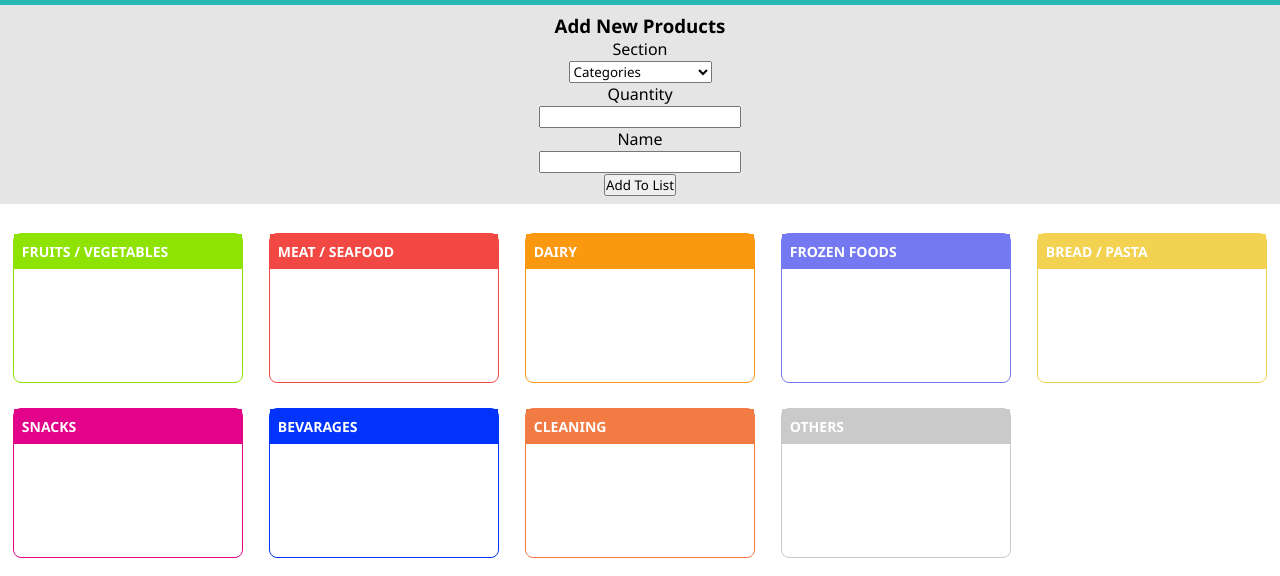
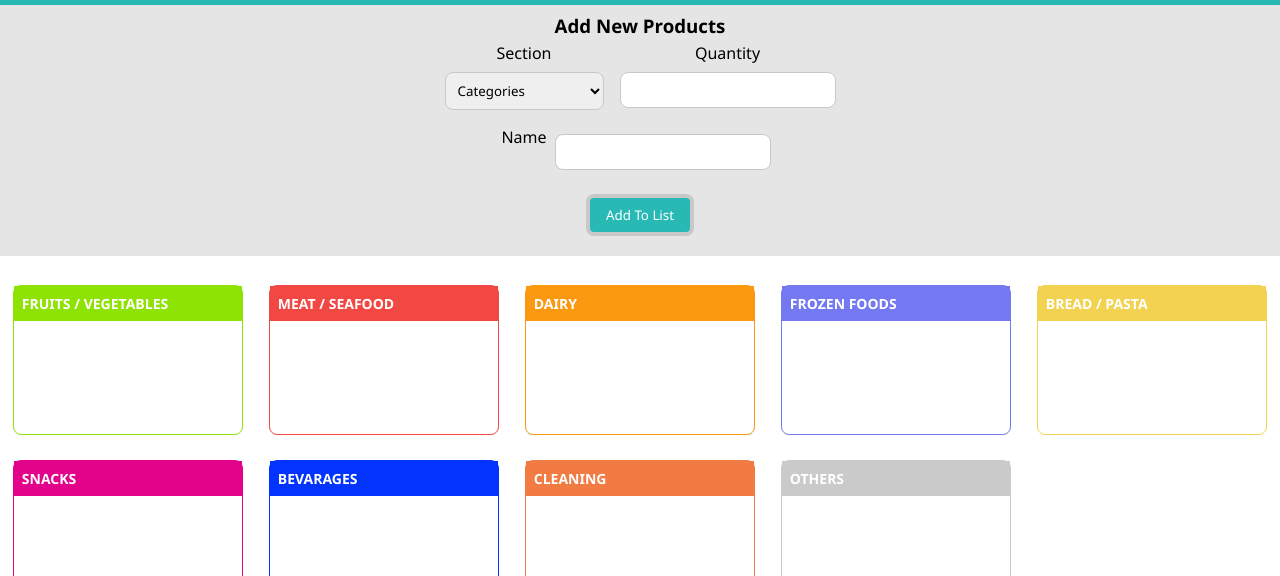
Before and after one commit to rohitjainfsl/JS-Snippets, a plain HTML site: page shoppingList/index.html in a window 1280 px wide. Shown: the part 54-630 px from the top of the page. Drawn offline with Linux system fonts and the light colour scheme.

Commit message:
css modification in shopping list

```diff
--- a/shoppingList/style.css
+++ b/shoppingList/style.css
@@ -18,10 +18,40 @@ header, footer{
 header{
   background-color: #28b9b5;
 }
-#add{
+#add {
   background-color: #e5e5e5;
   text-align: center;
   padding: 0.5rem;
+  display: flex;
+  justify-content: center;
+  align-items: center;
+  flex-direction: column;
+}
+#add form {
+  width: 50%;
+  margin: 0 auto;
+  display: flex;
+  justify-content: center;
+  align-items: center;
+  flex-direction: column;
+}
+#add .form-group{
+  display: flex;
+  padding: 0.25rem;
+}
+#add form input, #add form select, #add form button{
+  padding: 0.5rem;
+  margin: 0.5rem;
+  border-radius: 0.5rem;
+  border: 1px solid #c8c8c8;
+}
+#add form button{
+  border-width: 4px;
+  cursor: pointer;
+  background-color: #28b9b5;
+  color: #fff;
+  padding-left: 1rem;
+  padding-right: 1rem;
 }
 
 #show{
```
